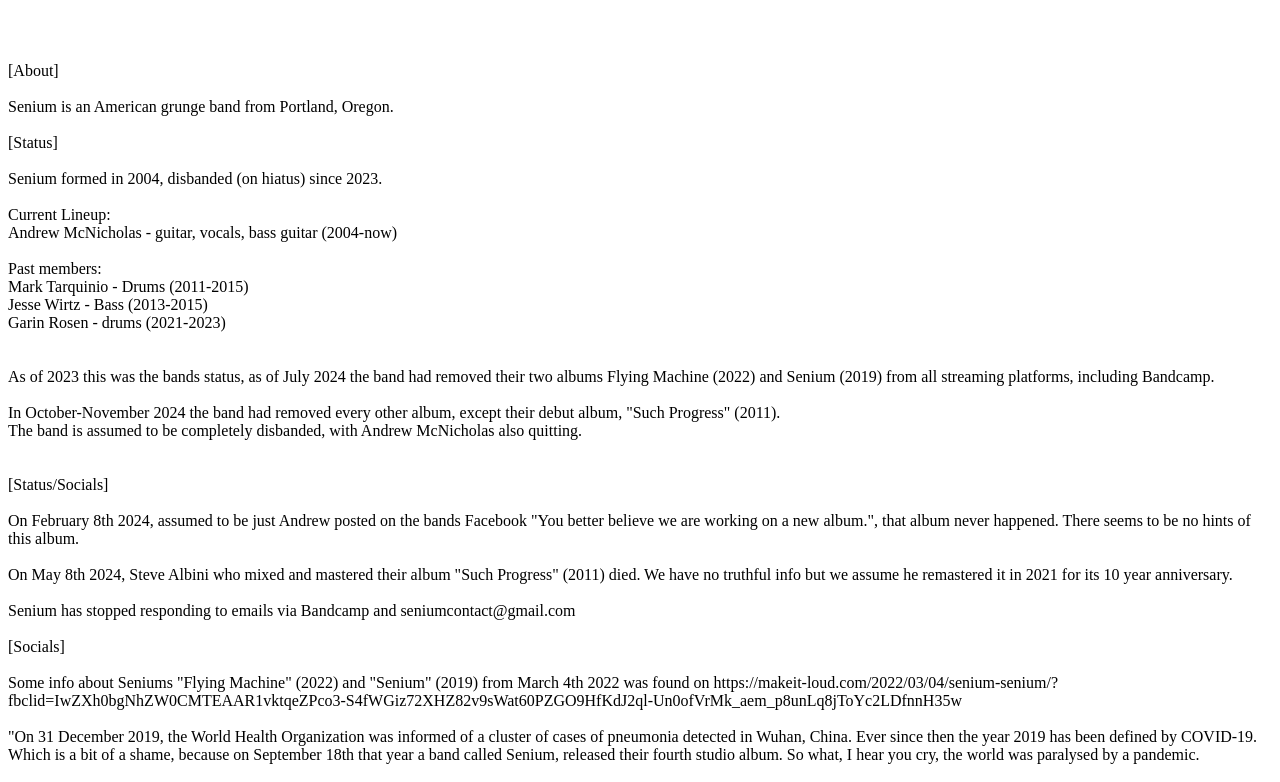
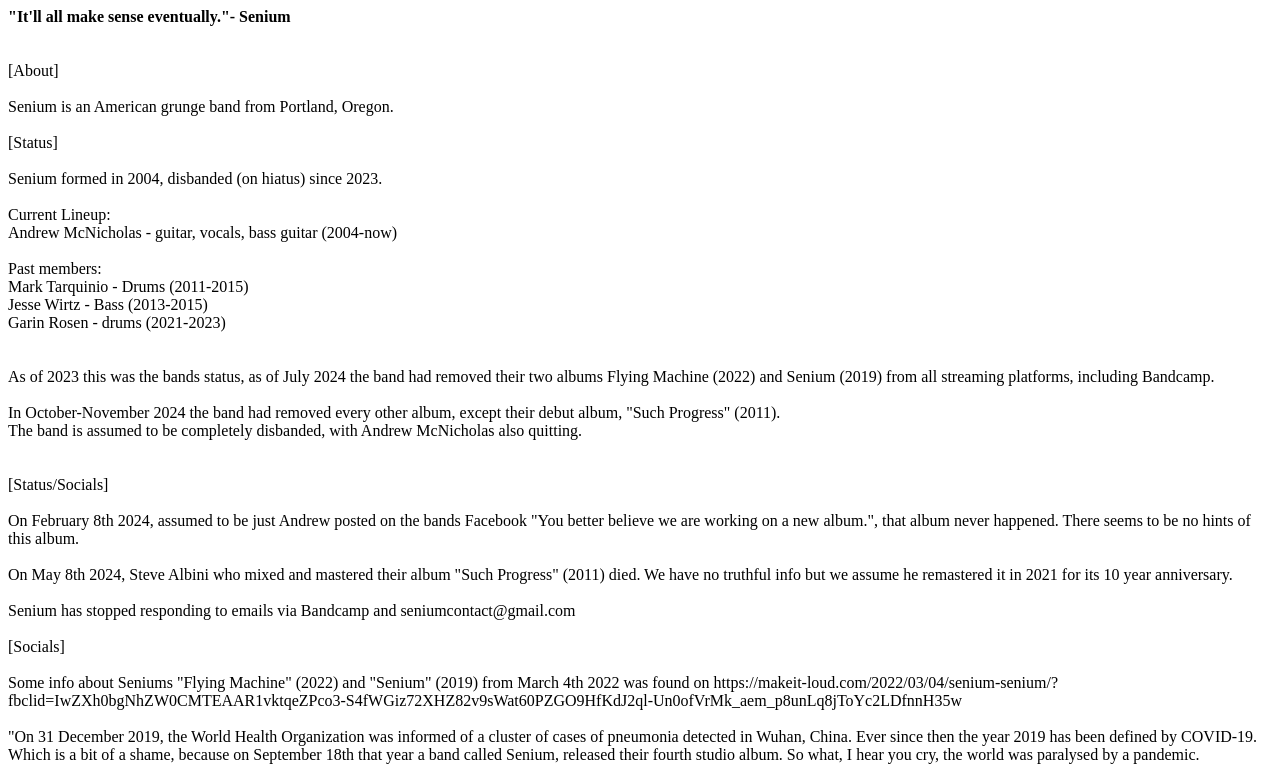
Before and after one commit to seniumstatus/seniumstatus, a plain HTML site: page index.html in a window 1280 px wide. Shown: the top 782 px of the page. Drawn offline with Linux system fonts and the light colour scheme.

Commit message:
Update index.html

```diff
--- a/index.html
+++ b/index.html
@@ -4,7 +4,7 @@
 <title>Senium Band Status</title>
 </head>
 <p>
-<title>"It'll all make sense eventually."- Senium</title>
+<strong>"It'll all make sense eventually."- Senium</strong>
 <br><br><br>
 [About]
 <br><br>
```
